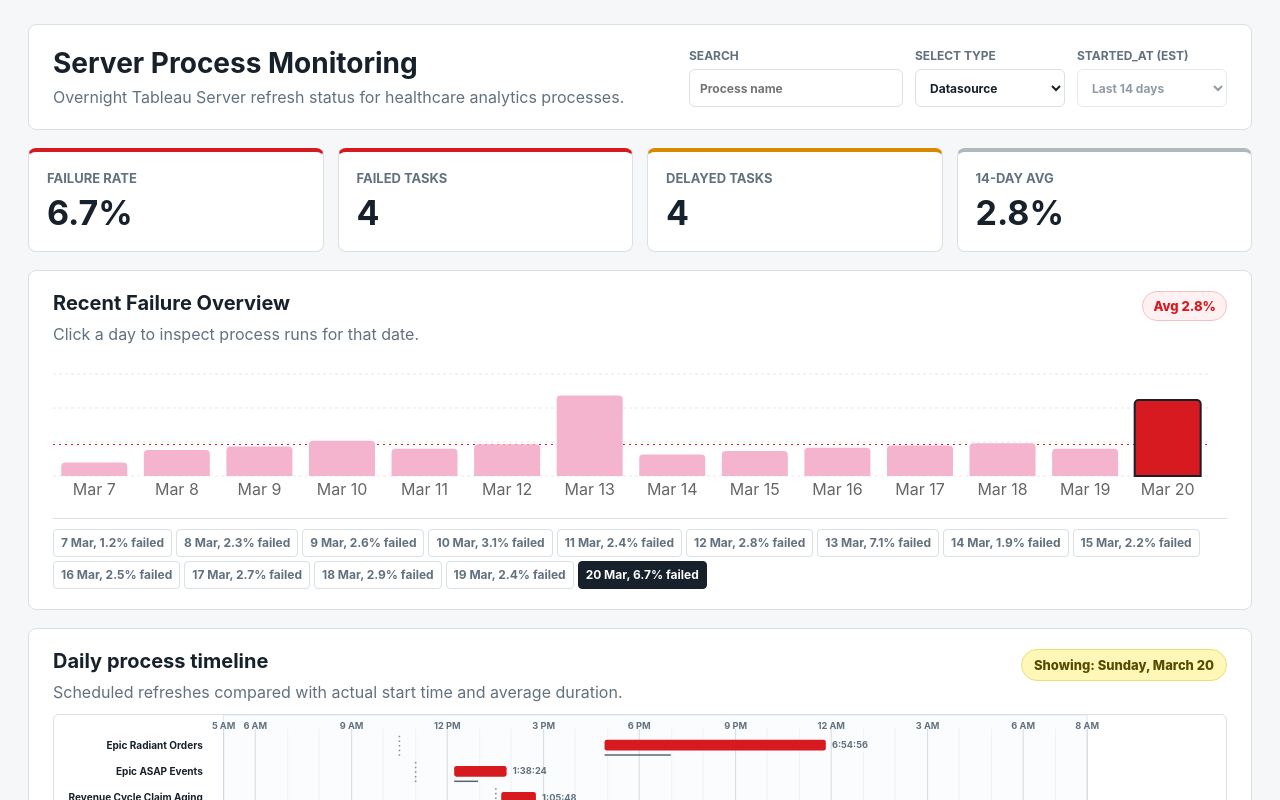
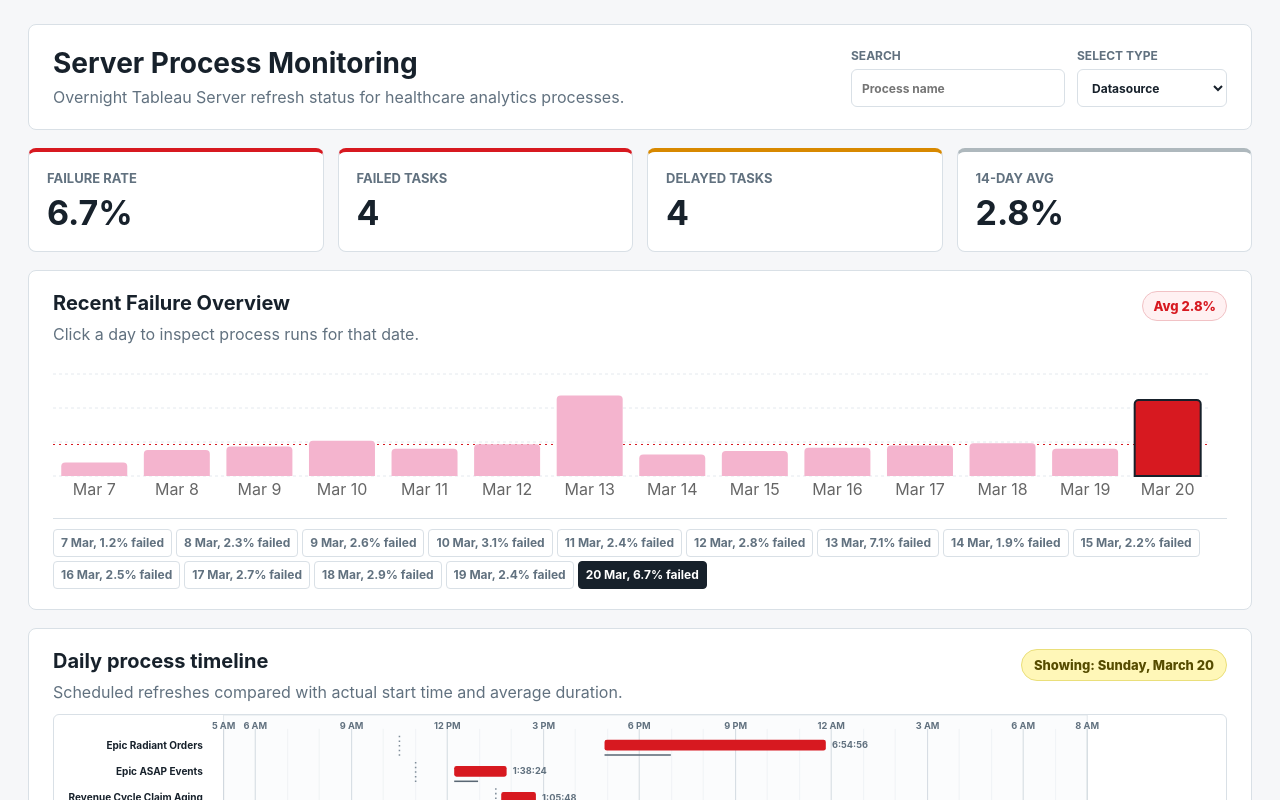
Before and after one commit to nguyenlamnghia/Data_Visualization_Server_Process_Monitoring, a React (Vite) app: page / in a window 1280 px wide. Shown: the top 800 px of the page. Built offline with nearby package versions, Linux system fonts and the light colour scheme.

Commit message:
fix: remove surplus header date control to match original

```diff
--- a/src/components/DashboardHeader.tsx
+++ b/src/components/DashboardHeader.tsx
@@ -39,12 +39,6 @@ export function DashboardHeader({
             <option value="All">All</option>
           </select>
         </label>
-        <label>
-          started_at (EST)
-          <select value="Last 14 days" disabled>
-            <option>Last 14 days</option>
-          </select>
-        </label>
       </div>
     </header>
   );
```
Also changed, not shown: 1 other file (tests, documents, lock files or other folders).
